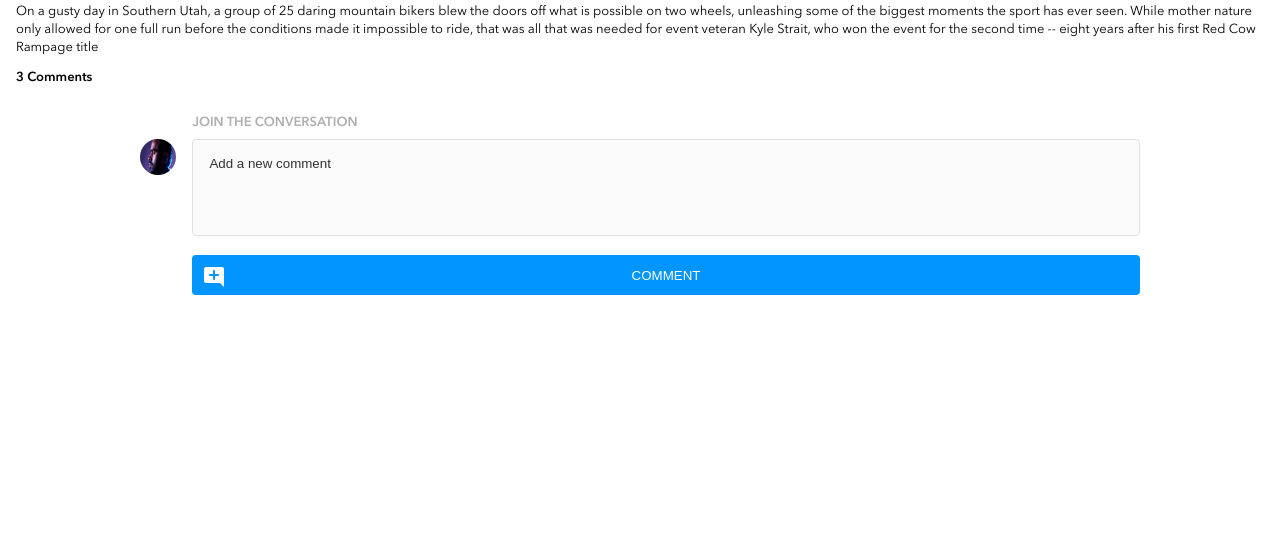
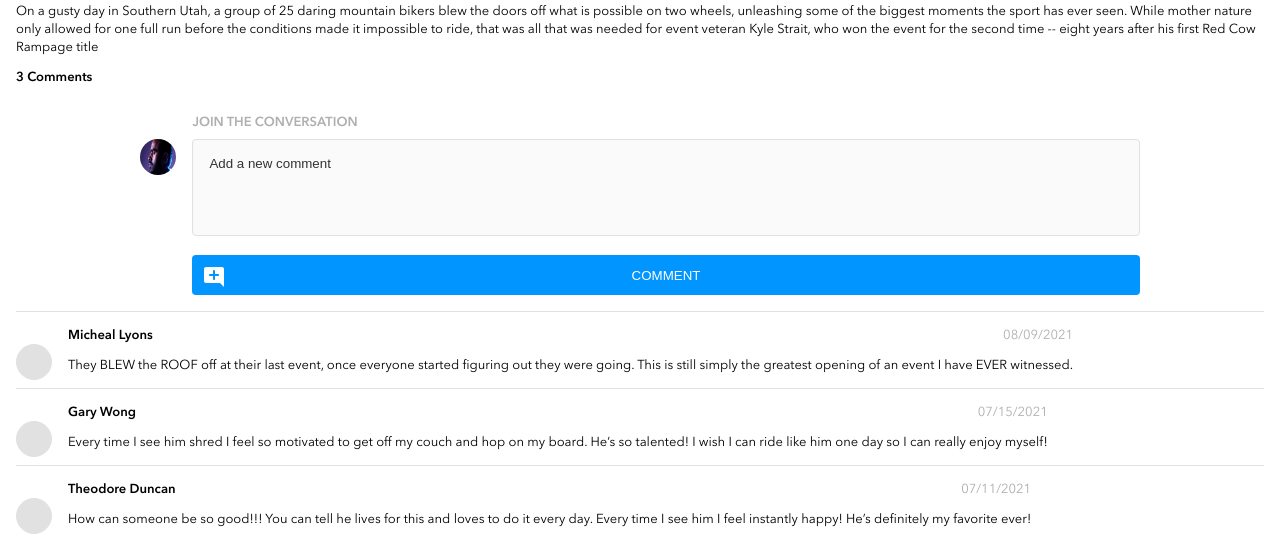
Before and after one commit to Kathp21/katherine-phan-brainflix, a React (Create React App) app: page / in a window 1280 px wide. Shown: the part 1274-1814 px from the top of the page. Before the commit the page ends 1569 px from the top, so only its background shows below. Built offline with nearby package versions, Linux system fonts and the light colour scheme.

Commit message:
Add loop to comment in Ap.js and styling comment component

```diff
--- a/src/App.js
+++ b/src/App.js
@@ -4,13 +4,18 @@ import React, { useState } from 'react';
 import VideoComponent from './components/VideoComponent/VideoComponent';
 import data from './data/video-details.json';
 import CommentInput from './components/CommentInput/CommentInput';
+import Comment from './components/Comment/Comment';
 
 function App() {
+
   return (
     <>
       <Header/>
       <VideoComponent key={data[0].id} video={data[0]} />
       <CommentInput/>
+      {data[0].comments.map((comment) => {
+        return <Comment key={comment.id} comment={comment}/>
+      })}
     </>
   )
 }
--- a/src/Styles/partials/_variables.scss
+++ b/src/Styles/partials/_variables.scss
@@ -9,7 +9,7 @@ $CTA-txt: #ffffff;
 $secondary-txt: #afafaf;
 $video-component: #000000;
 $hover-state: #0065AD;
-$divider-line: #e1e1e1;
+$line-divider-color: #e1e1e1;
 $form-outline: #e1e1e1;
 $form-background: #fafafa;
 $avatar-placeholder: #e1e1e1;
@@ -17,7 +17,7 @@ $avatar-placeholder: #e1e1e1;
 //Other styles
 $btn-height: 2.5rem;
 $border-radius: 4px;
-$line-diviver: 1px solid $divider-line;
+$line-divider: 1px solid $line-divider-color;
 $avatar-border-radius: 50%;
 
 
--- /dev/null
+++ b/src/components/Comment/Comment.js
@@ -0,0 +1,21 @@
+import './Comment.scss';
+import formatTimestamp from '../Utilities/FormatTimestamp';
+
+const Comment = ({comment}) => {
+    return (
+        <section className="comment">
+            <div className="comment__container">
+                <div className="comment__avatar"></div>
+                <div className="comment__input-container">
+                    <div className="comment__info">
+                        <span className="comment__username">{comment.name}</span>
+                        <span className="comment__date">{formatTimestamp(comment.timestamp)}</span>
+                    </div>
+                    <p className="comment__content">{comment.comment}</p>
+                </div>
+            </div>
+        </section>
+    )
+}
+
+export default Comment;
--- /dev/null
+++ b/src/components/Comment/Comment.scss
@@ -0,0 +1,44 @@
+@use '../../Styles/partials/variables' as *;
+@use '../../Styles/partials/mixins' as *;
+
+.comment {
+    padding: 0 1rem;
+
+    &__container {
+        display: flex;
+        margin-top: 1rem;
+        border-bottom: $line-divider;
+    }
+
+    &__avatar {
+        width: $avatar-mob;
+        height: $avatar-mob;
+        border-radius: $avatar-border-radius;
+        background-color: $avatar-placeholder;
+        border: $line-divider;
+        flex-shrink: 0;
+        flex-grow: 0;
+        flex-basis: auto;
+        margin-top: 1rem;
+        margin-right: 1rem;
+    }
+
+    &__info {
+        display: flex;
+        justify-content: space-between;
+    }
+
+    &__username {
+        @include text-demi($body-txt-mob);
+    }
+
+    &__date {
+        @include text-regular($body-txt-mob);
+        color: $secondary-txt;
+    }
+
+    &__content {
+        @include text-regular($body-txt-mob);
+        line-height: $line-h-body-mob;
+    }
+}
--- a/src/components/CommentInput/CommentInput.js
+++ b/src/components/CommentInput/CommentInput.js
@@ -1,13 +1,12 @@
 import avatar from '../../assets/images/Mohan-muruge.jpg';
 import './CommentInput.scss';
 
-
 function CommentInput () {
     return (
-        <div className="comment-input">
-            <p className="comment-input__count"> 3 Comments</p>
-            <div>
-                <div className="comment-input__container">
+        <section className="comment-input">
+            <p className="comment-input__count">3 Comments</p>
+            <section className="comment-input__underline">
+                <section className="comment-input__container">
                     <img src={avatar} alt="avatar" className="comment-input__avatar"/>
                     <div>
                         <form className="comment-input__input">
@@ -20,11 +19,9 @@ function CommentInput () {
                             </div>
                         </form>
                     </div>
-                </div>
-            </div>
-
-
-        </div>
+                </section>
+            </section>
+        </section>
     )
 }
 
--- a/src/components/CommentInput/CommentInput.scss
+++ b/src/components/CommentInput/CommentInput.scss
@@ -4,8 +4,13 @@
 .comment-input {
     padding: 0 1rem;
 
+
     &__count{
         @include text-demi($subheader-mob);
+    }
+
+    &__underline {
+        border-bottom: $line-divider;
     }
 
     &__avatar {
@@ -18,7 +23,7 @@
     &__container {
         display: flex;
         justify-content: center;
-        padding-top: 1rem;
+        padding: 1rem 0;
     }
 
     &__input-container {
--- /dev/null
+++ b/src/components/Utilities/FormatTimestamp.js
@@ -0,0 +1,17 @@
+function formatTimestamp(timestamp) {
+    let date = new Date(timestamp)
+    let day = date.getDate()
+    let month = date.getMonth() +1
+    const year = date.getFullYear()
+
+    if (day < 10) {
+        day = '0' + day
+    }
+
+    if (month < 10) {
+        month = '0' + month
+    }
+    return `${month}/${day}/${year}`
+}
+
+export default formatTimestamp;
--- a/src/components/VideoComponent/VideoComponent.jsx
+++ b/src/components/VideoComponent/VideoComponent.jsx
@@ -2,6 +2,7 @@ import React from 'react';
 import './VideoComponent.scss';
 import viewLogo from '../../assets/images/icons/views.svg';
 import likeLogo from '../../assets/images/icons/likes.svg';
+import formatTimestamp from '../Utilities/FormatTimestamp';
 
 const VideoComponent = ({ video }) => {
   return (
@@ -30,20 +31,3 @@ const VideoComponent = ({ video }) => {
 };
 
 export default VideoComponent;
-
-function formatTimestamp(timestamp) {
-  let date = new Date(timestamp)
-  let day = date.getDate()
-  let month = date.getMonth() +1
-  const year = date.getFullYear()
-
-    if (day < 10) {
-      day = '0' + day
-    }
-
-    if (month < 10) {
-        month = '0' + month
-    }
-    return `${month}/${day}/${year}`
-
-}
--- a/src/components/VideoComponent/VideoComponent.scss
+++ b/src/components/VideoComponent/VideoComponent.scss
@@ -22,8 +22,8 @@
         display: flex;
         justify-content: space-between;
         padding: 1rem 3rem 1rem 0;
-        border-bottom: $line-diviver;
-        border-top: $line-diviver;
+        border-bottom: $line-divider;
+        border-top: $line-divider;
     }
 
     &__details {
```
